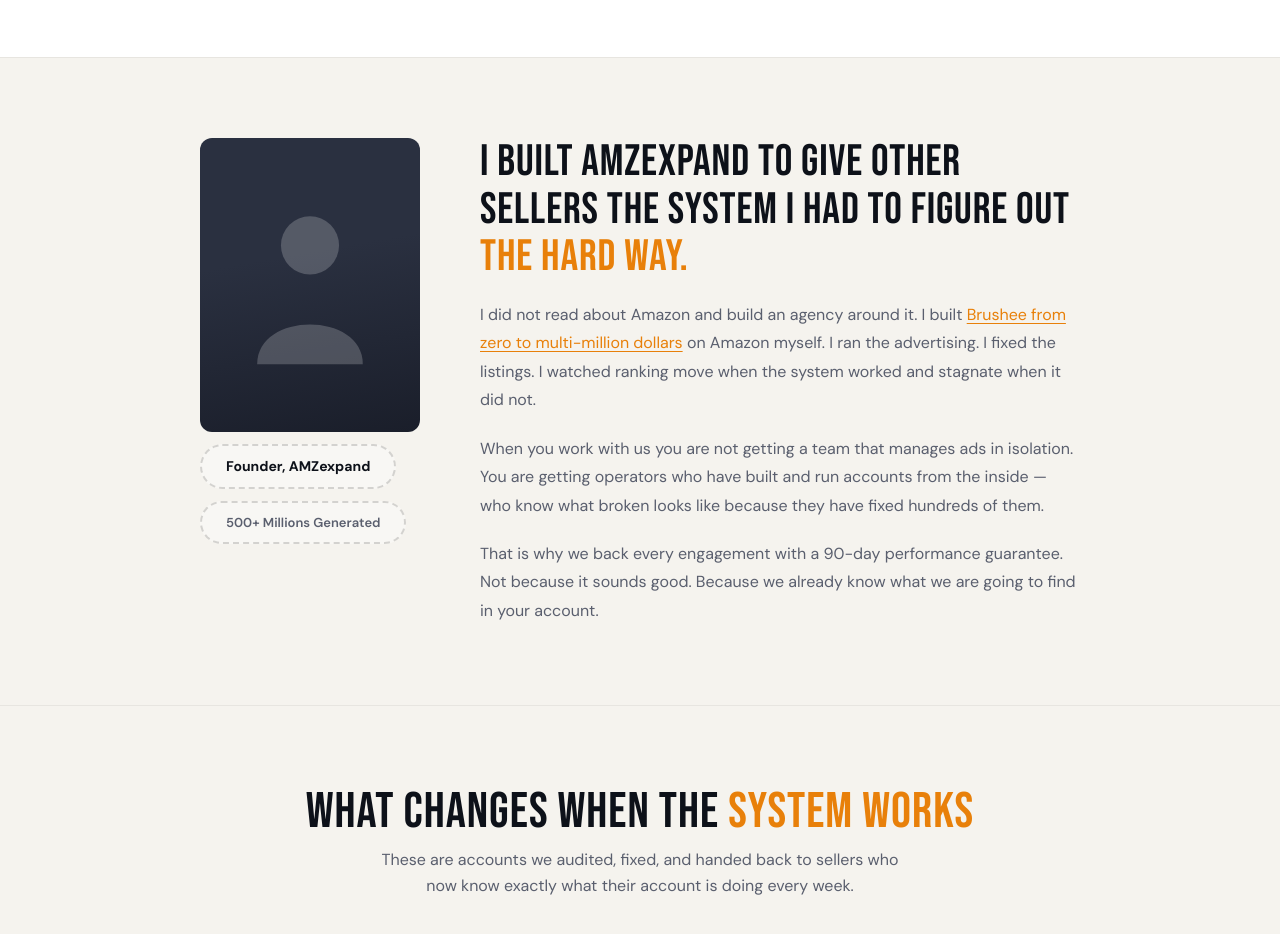
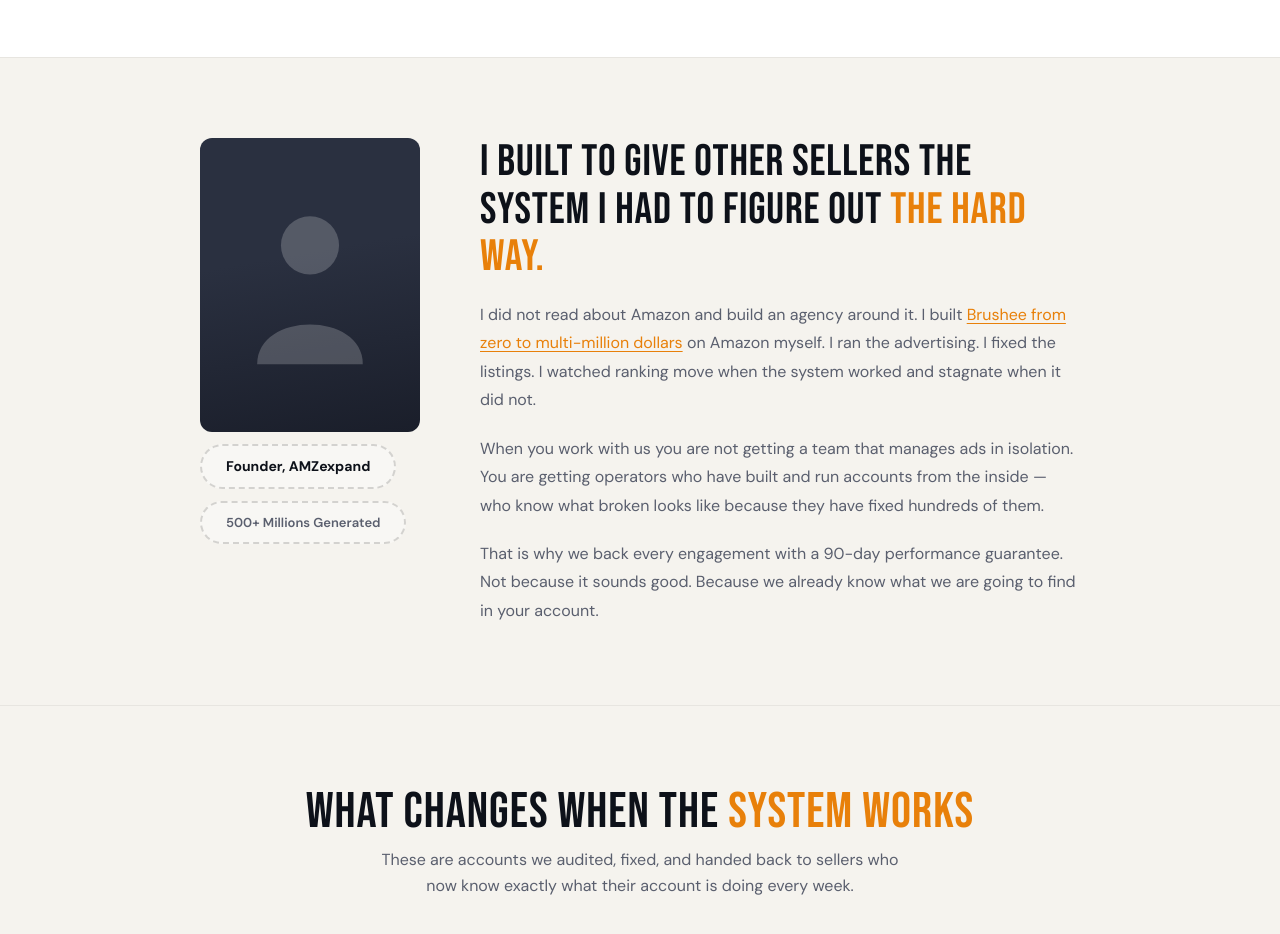
Before and after one commit to abhi10906/AMZexpand_Landing_page, a plain HTML site: page index.html in a window 1280 px wide. Shown: the part 2420-3354 px from the top of the page. Drawn offline with Linux system fonts and the light colour scheme.

Commit message:
Rename page to index

```diff
--- a/page.html
+++ b/index.html
@@ -1924,7 +1924,8 @@
 
         <div class="s4-content">
           <h2 class="s4-headline">
-            I BUILT AMZEXPAND TO GIVE OTHER SELLERS THE SYSTEM I HAD TO FIGURE
+            I BUILT
+            TO GIVE OTHER SELLERS THE SYSTEM I HAD TO FIGURE
             OUT <span class="accent">THE HARD WAY.</span>
           </h2>
           <p class="s4-p">
```
